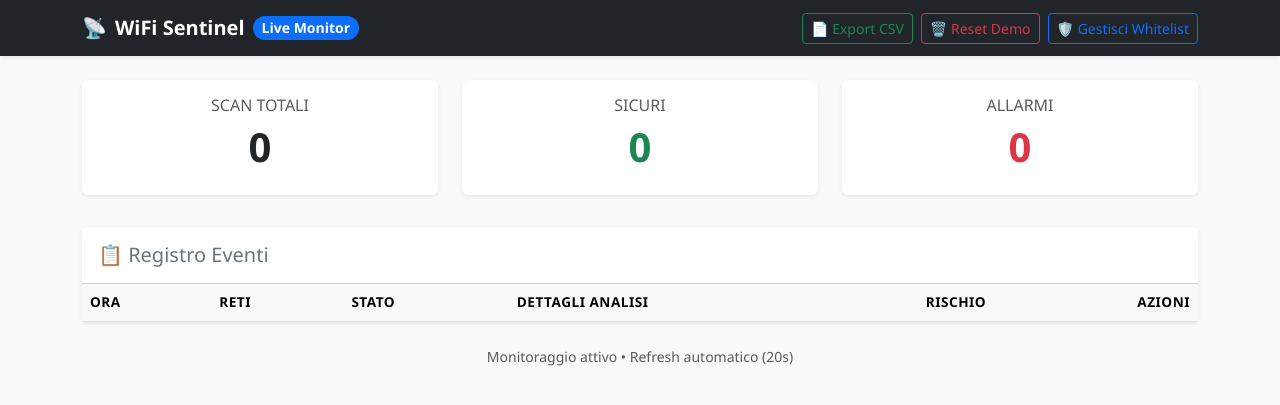
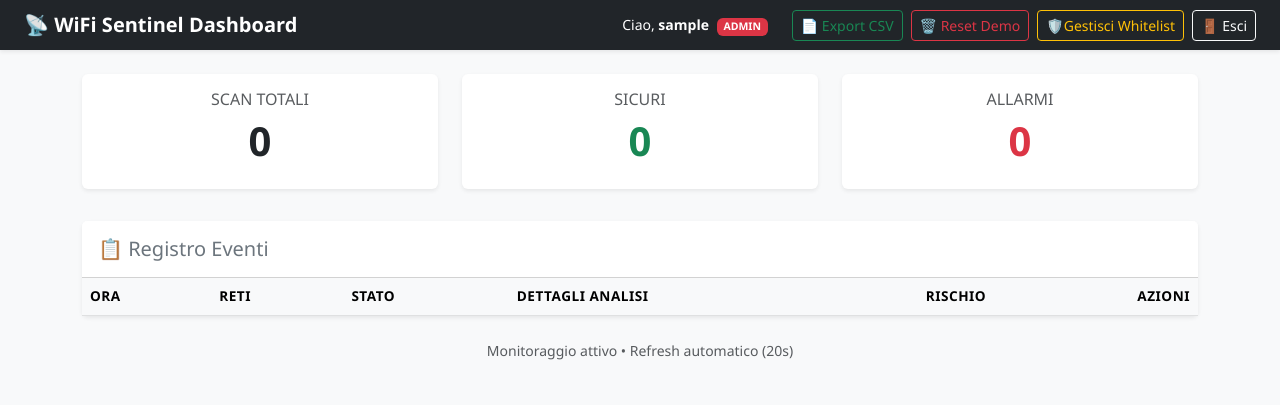
Before and after one commit to n-durso/wifi-sentinel, a Flask app: page / in a window 1280 px wide. Shown: the top 405 px of the page. Run offline with Flask 3, Linux system fonts and the light colour scheme; the visitor is signed in with stand-in values (Sample User, id 1); data that the repository does not hold is empty; some libraries are stand-ins or nearby versions.

Commit message:
modificata navbar e aggiunto utente corrente

```diff
--- a/sentinel-web/templates/index.html
+++ b/sentinel-web/templates/index.html
@@ -11,18 +11,17 @@
 <body class="bg-light">
 
     <nav class="navbar navbar-dark bg-dark mb-4 shadow-sm">
-        <div class="container">
+        <div class="container-fluid px-4">
+            <a class="navbar-brand mb-0 h1 fw-bold" href="#">📡 WiFi Sentinel Dashboard</a>
 
+            <div class="d-flex gap-2 align-items-center">
 
+                <span class="text-white me-3 small">
+                    Ciao, <strong>{{ current_user.username }}</strong>
+                    {% if current_user.is_admin %} <span class="badge bg-danger ms-1">ADMIN</span> {% endif %}
+                </span>
 
-            <a class="navbar-brand d-flex align-items-center gap-2" href="#">
-                📡 <strong>WiFi Sentinel</strong>
-                <span class="badge bg-primary rounded-pill" style="font-size: 0.7em;">Live Monitor</span>
-            </a>
-
-            <div class="d-flex gap-2">
-
-                <a href="{{ url_for('download_report') }}" class="btn btn-outline-success btn-sm d-flex align-items-center">
+                <a href="{{ url_for('download_report') }}" class="btn btn-outline-success btn-sm">
                     📄 Export CSV
                 </a>
 
@@ -31,8 +30,14 @@
                     <button type="submit" class="btn btn-outline-danger btn-sm">🗑️ Reset Demo</button>
                 </form>
 
-                <a href="{{ url_for('manage_whitelist') }}" class="btn btn-outline-primary btn-sm d-flex align-items-center">
-                    🛡️ Gestisci Whitelist
+                {% if current_user.is_admin %}
+                    <a href="{{ url_for('manage_whitelist') }}" class="btn btn-outline-warning btn-sm">
+                        🛡️Gestisci Whitelist
+                    </a>
+                {% endif %}
+
+                <a href="{{ url_for('logout') }}" class="btn btn-outline-light btn-sm">
+                    🚪 Esci
                 </a>
 
             </div>
```
